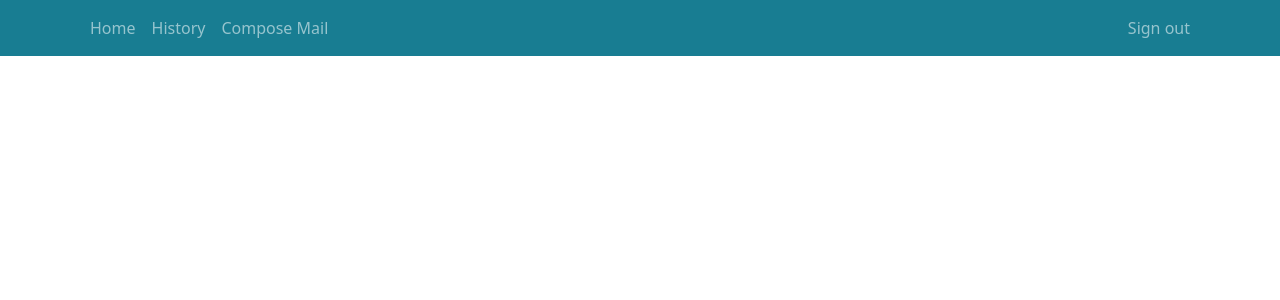
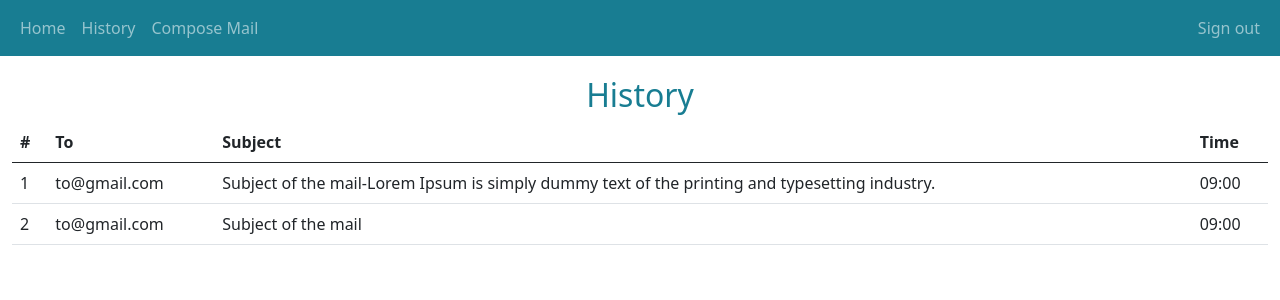
Before and after one commit to dhruvpeter/flipr_email, a React (Create React App) app: page / in a window 1280 px wide. Shown: the top 300 px of the page. Built offline with nearby package versions, Linux system fonts and the light colour scheme.

Commit message:
Created history page

```diff
--- a/src/App.js
+++ b/src/App.js
@@ -1,9 +1,10 @@
+import History from "./components/History/History";
 import Navigationbar from "./components/Navigationbar/Navigationbar";
-
 function App() {
   return (
     <div className="App">
       <Navigationbar />
+      <History />
     </div>
   );
 }
--- /dev/null
+++ b/src/components/History/History.css
@@ -0,0 +1,6 @@
+.heading{
+    text-align: center;
+    color: #187d92;
+    margin-top: 20px;
+
+}
--- a/src/components/History/History.js
+++ b/src/components/History/History.js
@@ -1,9 +1,53 @@
-import React from 'react'
-
+import React, { useState } from "react";
+import { Table } from "react-bootstrap";
+import "./History.css"
 export default function History() {
-    return (
-        <div>
-            History page
-        </div>
-    )
+  const mail = [
+    {
+      from: "from@gmail.com",
+      to: "to@gmail.com",
+      cc: "cc1@gmail.com,cc2@gmail.com",
+      sentDate: "8/3/2018",
+      sentTime: "09:00",
+      subject:
+        "Subject of the mail-Lorem Ipsum is simply dummy text of the printing and typesetting industry.",
+      body: "Body of mail",
+    },
+    {
+      from: "from@gmail.com",
+      to: "to@gmail.com",
+      cc: "cc1@gmail.com,cc2@gmail.com",
+      sentDate: "8/3/2018",
+      sentTime: "09:00",
+      subject: "Subject of the mail",
+      body: "Body of mail",
+    },
+  ];
+  return (
+    <div className="container-fluid">
+      <h2 className="heading">History</h2>
+      <Table hover>
+        <thead>
+          <tr>
+            <th>#</th>
+            <th>To</th>
+            <th>Subject</th>
+            <th></th>
+            <th></th>
+            <th>Time</th>
+          </tr>
+        </thead>
+        <tbody>
+          {mail.map((data, index) => (
+            <tr key={index}>
+              <td>{index + 1}</td>
+              <td>{data.to}</td>
+              <td colSpan="3">{data.subject}</td>
+              <td>{data.sentTime}</td>
+            </tr>
+          ))}
+        </tbody>
+      </Table>
+    </div>
+  );
 }
--- a/src/components/Navigationbar/Navigationbar.css
+++ b/src/components/Navigationbar/Navigationbar.css
@@ -1,3 +1,6 @@
 .navbar {
   background-color: #187d92;
 }
+.container {
+  max-width: none !important;
+}
--- a/src/components/Navigationbar/Navigationbar.js
+++ b/src/components/Navigationbar/Navigationbar.js
@@ -1,6 +1,6 @@
 import React from "react";
 import { Navbar, Container, Nav } from "react-bootstrap";
-import "./Navigationbar.css"
+import "./Navigationbar.css";
 export default function Navigationbar() {
   return (
     <Navbar collapseOnSelect expand="lg" bg="" variant="dark">
```
